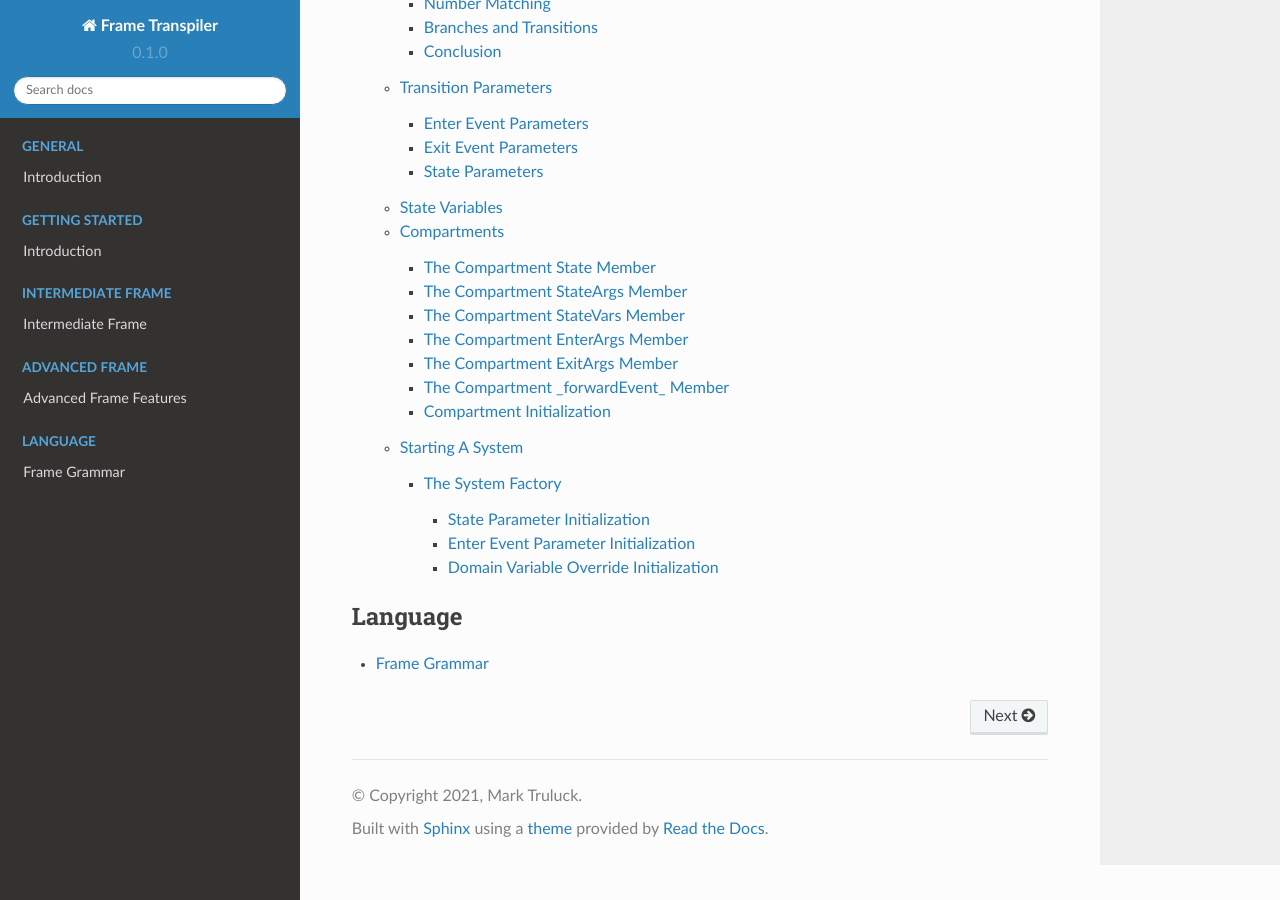
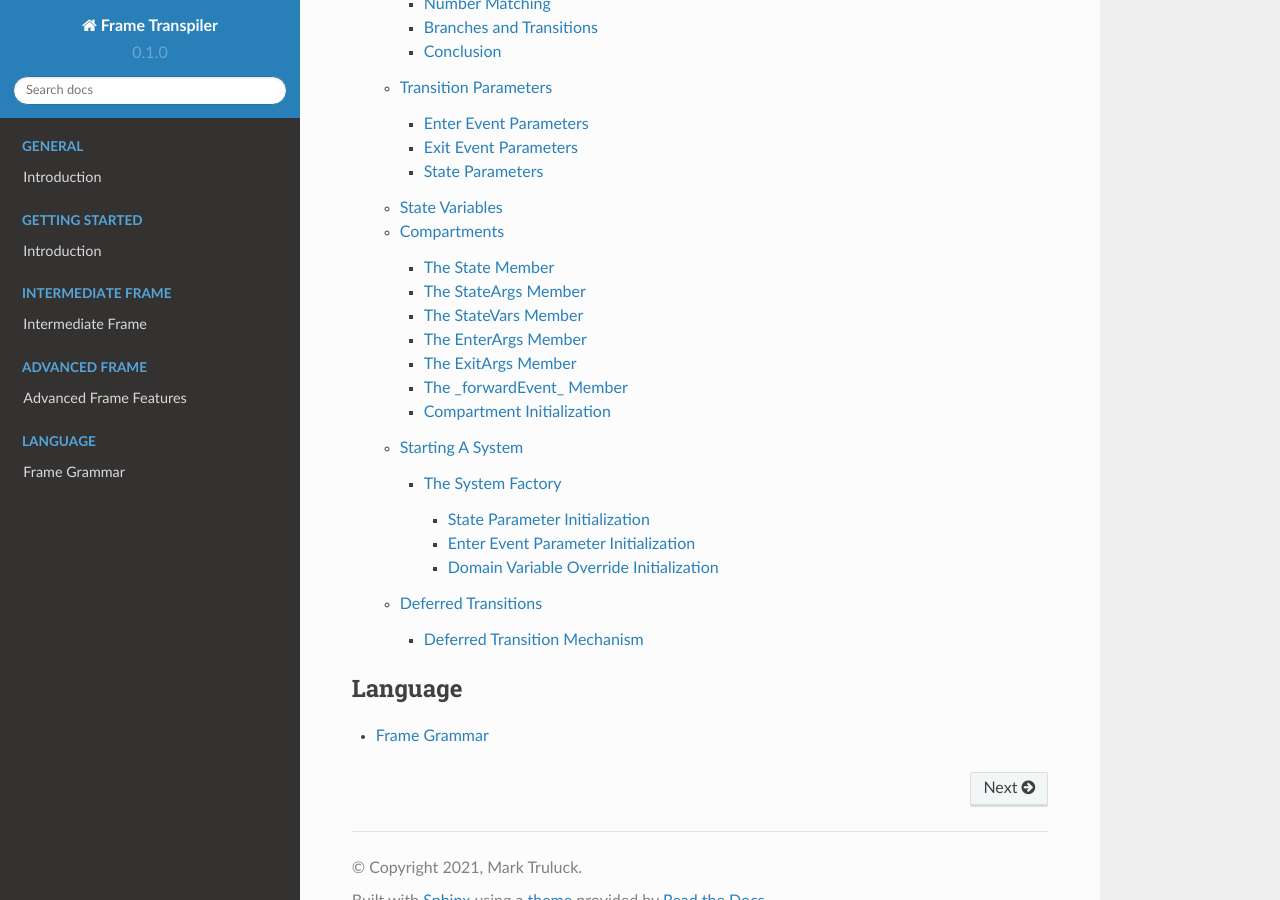
Before and after one commit to frame-lang/frame_transpiler, a Sphinx documentation site: the page built from docs/source/index.rst, in a window 1280 px wide and 900 px high, scrolled down 4398 px. Built offline with Sphinx 7.4.7 and the Read the Docs theme 2.0.0, drawn with Linux system fonts in a browser that asks for light colours; pages that are not in the unit, such as notebooks, are missing from menus; some of the changed lines change nothing that is shown.

Commit message:
Deferred transitions section rough draft.

```diff
--- a/docs/source/advanced_frame/compartments.rst
+++ b/docs/source/advanced_frame/compartments.rst
@@ -35,13 +35,13 @@
 * ExitArgs  - map of transition exit arguments
 *  _forwardEvent_ - system runtime data member for Event Forwarding feature
 
-The Compartment State Member
+The State Member
 ----------------------------
 
 The state variable holds the identifier for the state and is immutable so
 should be implemented as a const if supported by the language.
 
-The Compartment StateArgs Member
+The StateArgs Member
 --------------------------------
 
 The StateArgs are a map containing the data passed as part of a transition
@@ -52,7 +52,7 @@
     -> $NextState(<state_args>)
 
 
-The Compartment StateVars Member
+The StateVars Member
 --------------------------------
 
 The StateVars member is a map containing the initializer data for each
@@ -64,7 +64,7 @@
     $JoeName
         var name:string = "Joe"
 
-The Compartment EnterArgs Member
+The EnterArgs Member
 --------------------------------
 
 The EnterArgs member is a map containing the initializer data for each
@@ -74,7 +74,7 @@
 
     -> ("Mark") $PrintName
 
-The Compartment ExitArgs Member
+The ExitArgs Member
 -------------------------------
 
 The ExitArgs member is a map containing the initializer data for each
@@ -89,7 +89,7 @@
             print(exitMsg) ^ --- prints "cya"
 
 
-The Compartment _forwardEvent_ Member
+The _forwardEvent_ Member
 -------------------------------------
 
 The _forwardEvent_ member is used by the system runtime code to support event
--- /dev/null
+++ b/docs/source/advanced_frame/deferred_transitions.rst
@@ -0,0 +1,234 @@
+Deferred Transitions
+====================
+
+Transitions in Frame were developed as the mechanism for providing enter and
+exit events to state functions.
+
+.. code-block::
+
+    #BasicTransition
+
+    -interface-
+
+    doTransition
+
+    -machine-
+
+    $S0
+        |doTransition| -> $S1 ^
+        |<| print("Leaving $S0") ^
+
+    $S1
+        |>| print("Entering $S1") ^
+
+  	##
+
+This spec generates the following code:
+
+.. code-block::
+
+    public partial class BasicTransition {
+        public BasicTransition() {
+
+            _state_ = _sS0_;
+        }
+
+        //===================== Interface Block ===================//
+
+        public void doTransition() {
+            FrameEvent e = new FrameEvent("doTransition",null);
+            _state_(e);
+        }
+
+
+        //===================== Machine Block ===================//
+
+        private void _sS0_(FrameEvent e) {
+            if (e._message.Equals("doTransition")) {
+                _transition_(_sS1_);
+                return;
+            }
+            else if (e._message.Equals("<")) {
+                print("Leaving $S0");
+                return;
+            }
+        }
+
+        private void _sS1_(FrameEvent e) {
+            if (e._message.Equals(">")) {
+                print("Entering $S1");
+                return;
+            }
+        }
+
+        //=============== Machinery and Mechanisms ==============//
+
+        private delegate void FrameState(FrameEvent e);
+        private FrameState _state_;
+
+        private void _transition_(FrameState newState) {
+            FrameEvent exitEvent = new FrameEvent("<",null);
+            _state_(exitEvent);
+            _state_ = newState;
+            FrameEvent enterEvent = new FrameEvent(">",null);
+            _state_(enterEvent);
+        }
+
+    }
+
+One aspect to this architecture is that the call stack grows with
+each call to a transition. Lets inspect the call stack
+when a client makes a call to the `doTransition()` interface. By the time we
+are at the line `print("Entering $S1")`, the call the stack looks like this:
+
+_sS1_
+_transition_
+_sS0_
+doTransition
+
+Now let us add a few more transitions inside of `|>|` handlers:
+
+.. code-block::
+
+    #BasicTransition
+
+    -interface-
+
+    doTransition
+
+    -machine-
+
+    $S0
+        |doTransition| -> $S1 ^
+        |<| print("Leaving $S0") ^
+
+    $S1
+        |>|
+        	print("Entering $S1")
+            -> $S2 ^
+
+    $S2
+        |>|
+        	print("Entering $S2")
+            -> $S3 ^
+
+    $S3
+        |>|
+        	print("Entering $S3")  ^
+
+  	##
+
+Now our state stack will look like this by the time we are in `$S3`:
+
+_sS3_
+_transition_
+_sS2_
+_transition_
+_sS1_
+_transition_
+_sS0_
+doTransition
+
+So we can start to see a problem with this implementation of transitions.
+However this usually is not a problem in reactive systems as typically a
+client will call the interface and usually only a single transition will
+happen at most.
+
+Where this situation becomes a problem is in a couple of cases. One case is
+in trying to solve iterative problems with state machines. For instance, here
+is a simple count down machine that does all its work in the enter events:
+
+.. code-block::
+
+    #Countdown $[i:int] --- pass the number of times to loop into the system
+
+      -machine-
+
+      $Test[i:int]                  --- start state initialized by system param
+        |>|
+            print(itoa(i))          --- print current value of i
+            i <= 0 ? -> $Stop ^ ::  --- if i == 0 then transition to $Stop
+            -> (i) $S1 ^            --- otherwise pass i as an enter event param
+                                    --- to $Decrement
+
+      $Decrement
+        |>| [i:int]
+            i = i - 1               --- decrement i
+            -> $Test(i) ^           --- loop back to
+
+      $Stop
+        |>| print("done") ^
+
+    ##
+
+Here we can see that the machine has two states and no external interface.
+Instead `$Test[i:int]` is initialized by the `#Countdown $[i:int]`
+system parameter and the machine loops between `$Test` and `$Decrement`.
+With every loop the call stack will grow by three stack frames. If `i`
+is a large number, this could easily crash the process.
+
+Deferred transitions are the solution to this problem.
+
+Deferred Transition Mechanism
+-----------------------------
+
+A deferred transition means, at a high level, that the transition does not
+actually happen when `_transition()` is called. Instead, a multistep process
+is initiated by first caching a reference to the
+next compartment:
+
+.. code-block::
+
+    // _transition_ call
+    m._transition_(compartment)  --- deferred transition call
+    return                       --- mandatory return
+
+    ...
+
+    func (m *countdownStruct) _transition_(compartment *CountdownCompartment) {
+        m._nextCompartment_ = compartment
+    }
+
+    func (m *countdownStruct) _do_transition_(nextCompartment *CountdownCompartment) {
+        m._mux_(&framelang.FrameEvent{Msg: "<", Params: m._compartment_.ExitArgs, Ret: nil})
+        m._compartment_ = nextCompartment
+        m._mux_(&framelang.FrameEvent{Msg: ">", Params: m._compartment_.EnterArgs, Ret: nil})
+    }
+
+As we can see, the transition takes place in two steps:
+
+#. _transition_()    - cache next compartment
+#. _do_transition_() - perform transition
+
+The question is - where does `_do_transition_()` get called. The answer is in
+the last block in the `_mux_()`:
+
+.. code-block::
+
+    //====================== Multiplexer ====================//
+
+    func (m *countdownStruct) _mux_(e *framelang.FrameEvent) {
+        switch m._compartment_.State {
+        case CountdownState_Test:
+            m._CountdownState_Test_(e)
+        case CountdownState_Decrement:
+            m._CountdownState_Decrement_(e)
+        case CountdownState_Stop:
+            m._CountdownState_Stop_(e)
+        }
+
+        if m._nextCompartment_ != nil {
+            // Note! This block is simplified to highlight the mechanisms for
+            // deferred transitions.
+            m._do_transition_(nextCompartment)
+        }
+    }
+
+Above we can see that the `_mux_()` has two blocks. The first is a switch
+statement that routes the Frame Event to the current state for processing. The
+second block determines if a transition has occurred by testing the
+`m._nextCompartment_` runtime variable. If so, it executes the transition.
+
+Using this mechanism, transitions that happen inside an enter event handler will
+not result in recursive additions to the call stack as the transition always
+actually occurs in the context of the mux.
--- a/docs/source/advanced_frame/index.rst
+++ b/docs/source/advanced_frame/index.rst
@@ -26,3 +26,4 @@
     compartments
     simple_machines
     system_start
+    deferred_transitions
```
